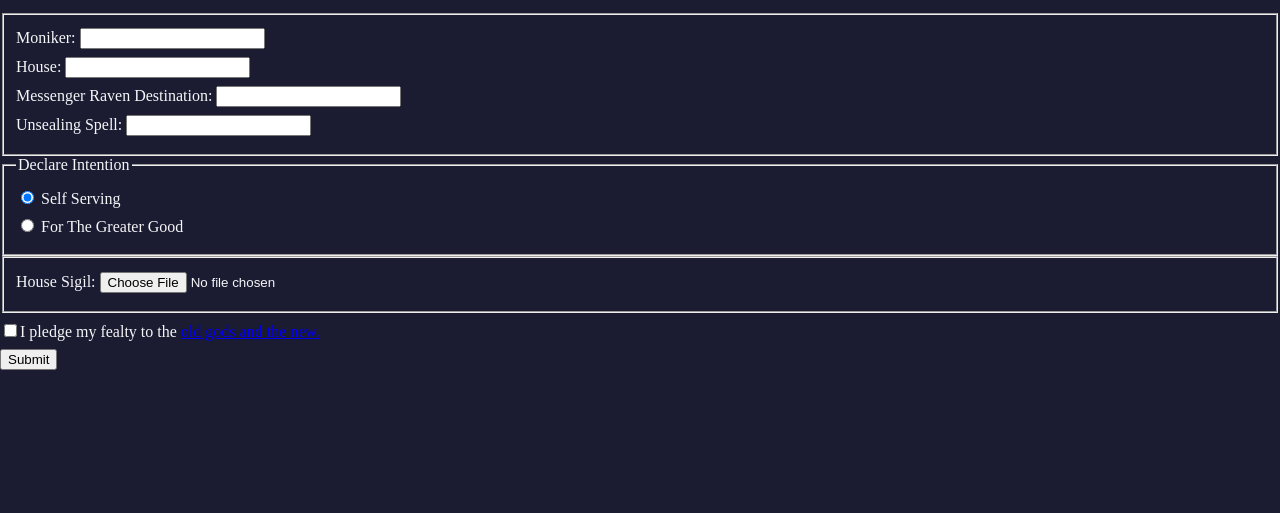
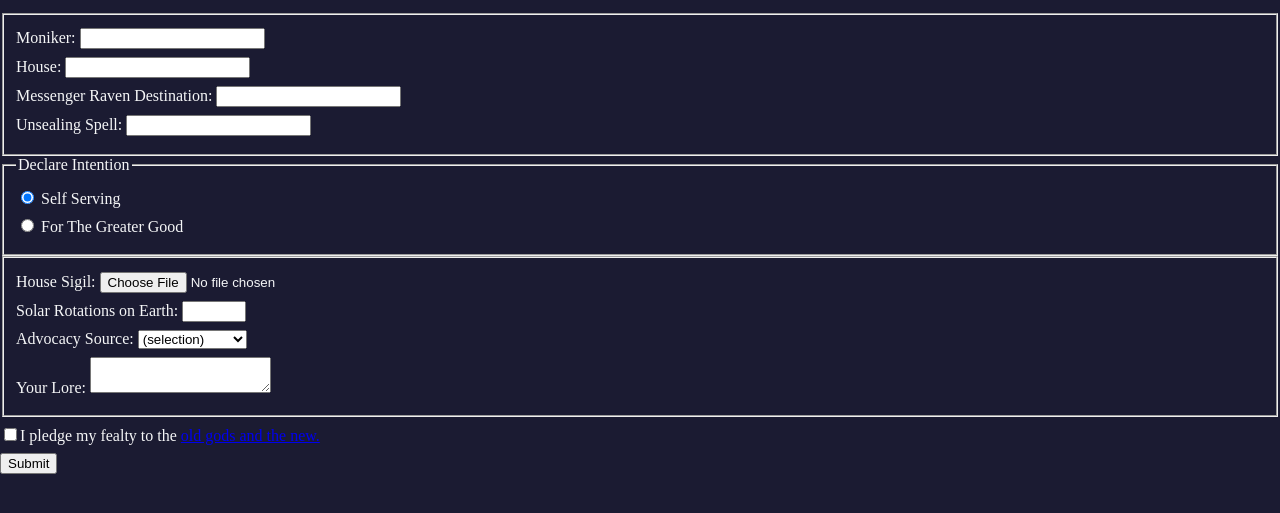
Before and after one commit to RagnaTheUncouth/Blood-Pact, a plain HTML site: page index.html in a window 1280 px wide. Shown: the part 101-614 px from the top of the page. Drawn offline with Linux system fonts and the light colour scheme.

Commit message:
more labels
w/ respective fors and ids
min/max for age
dropdown menu w/ select element
textarea for filling in bio

```diff
--- a/index.html
+++ b/index.html
@@ -29,7 +29,22 @@
                 checked; preselected choice-->
             </fieldset>
             <fieldset>
-                <label for="">House Sigil: <input type="file"></label>
+                <label for="profile-picture">House Sigil: <input type="file" id="profile-picture"></label>
+                <label for="age">Solar Rotations on Earth: <input type="number" min="13" max="120" id="age"></label>
+                <label for="referrer">Advocacy Source:
+                    <select name="" id="referrer">
+                        <option value="">(selection)</option>
+                        <option value="1">The Hand</option>
+                        <option value="2">Master of Coin</option>
+                        <option value="3">Grand Meister</option>
+                        <option value="4">Common Folk</option>
+                        <!--value needed; without it text content will be submitted to server-->
+                    </select>
+                    <!--select = dropdown menu-->
+                 </label>
+                 <label for="bio">Your Lore:
+                    <textarea name="" id="bio"></textarea>
+                 </label>
             </fieldset>
             <label for="terms-and-conditions"><input id="terms-and-conditions" type="checkbox" required>I pledge my fealty to the <a href="https://www.freecodecamp.org/news/terms-of-service/">old gods and the new.</a></label>
             <input type="submit" value="Submit">
```
